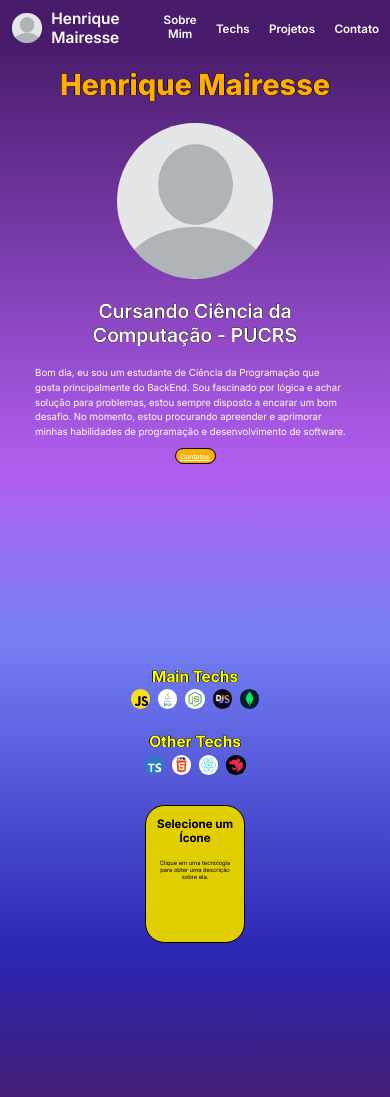
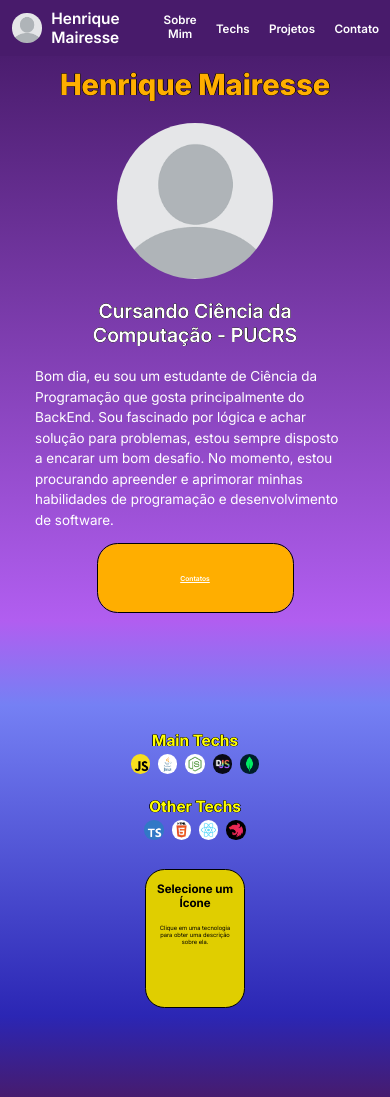
Before and after one commit to henriquemairesse/Sprint-5-AGES, a React (Vite) app in the folder Portifolio/: page / in a window 390 px wide. Shown: the top 1097 px of the page. Built offline with nearby package versions, Linux system fonts and the light colour scheme.

Commit message:
05.08-11

```diff
--- a/Portifolio/src/App.css
+++ b/Portifolio/src/App.css
@@ -35,4 +35,13 @@ main {
   main {
     margin-top: 10vw;
   }
+  .emptyOne {
+    height: 10vh;
+  }
+  .emptyTwo {
+    height: 10vh;
+  }
+  .emptyThree {
+    height: 5vh;
+  }
 }
--- a/Portifolio/src/main/firstSection/FirstSection.css
+++ b/Portifolio/src/main/firstSection/FirstSection.css
@@ -131,9 +131,11 @@
         height: fit-content;
         max-width: 80vw;
         max-height: none;
-        font-size: 2.5vw;
+        font-size: 3.5vw;
     }
     .FirstSectionMainButton {
         margin-top: 0;
+        width: 50vw;
+        height: 17.5vw;
     }
 }
```
